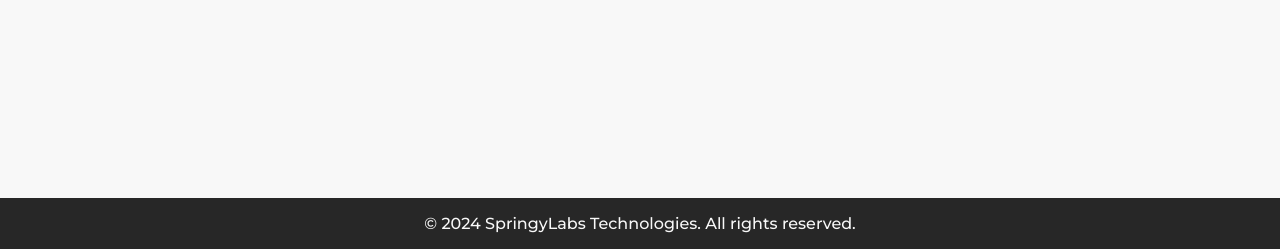
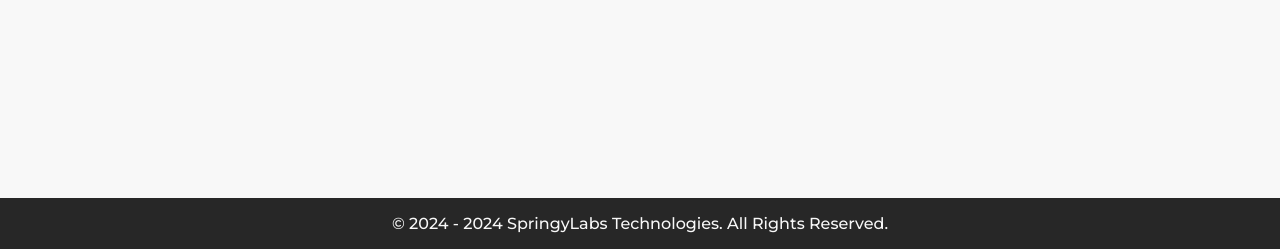
Before and after one commit to SpringyLabsTech/Web, a plain HTML site: page index.html in a window 1280 px wide. Shown: the part 551-800 px from the top of the page. Drawn offline with Linux system fonts and the light colour scheme.

Commit message:
Added: Script to auto update the copyright year

```diff
--- /dev/null
+++ b/CurrentYear.js
@@ -0,0 +1,5 @@
+// get current year
+(function () {
+    var year = new Date().getFullYear();
+    document.querySelector("#currentYear").innerHTML = year;
+})();
--- a/index.html
+++ b/index.html
@@ -33,7 +33,11 @@
 
     <!-- Footer -->
     <footer>
-        <p>&copy; 2024 SpringyLabs Technologies. All rights reserved.</p>
+
+        &copy; 2024 - <span id="currentYear"></span>  SpringyLabs Technologies. All Rights Reserved.
     </footer>
+
+    <script src="CurrentYear.js"></script>
+
 </body>
 </html>
```
Also changed, not shown: 1 other file.
